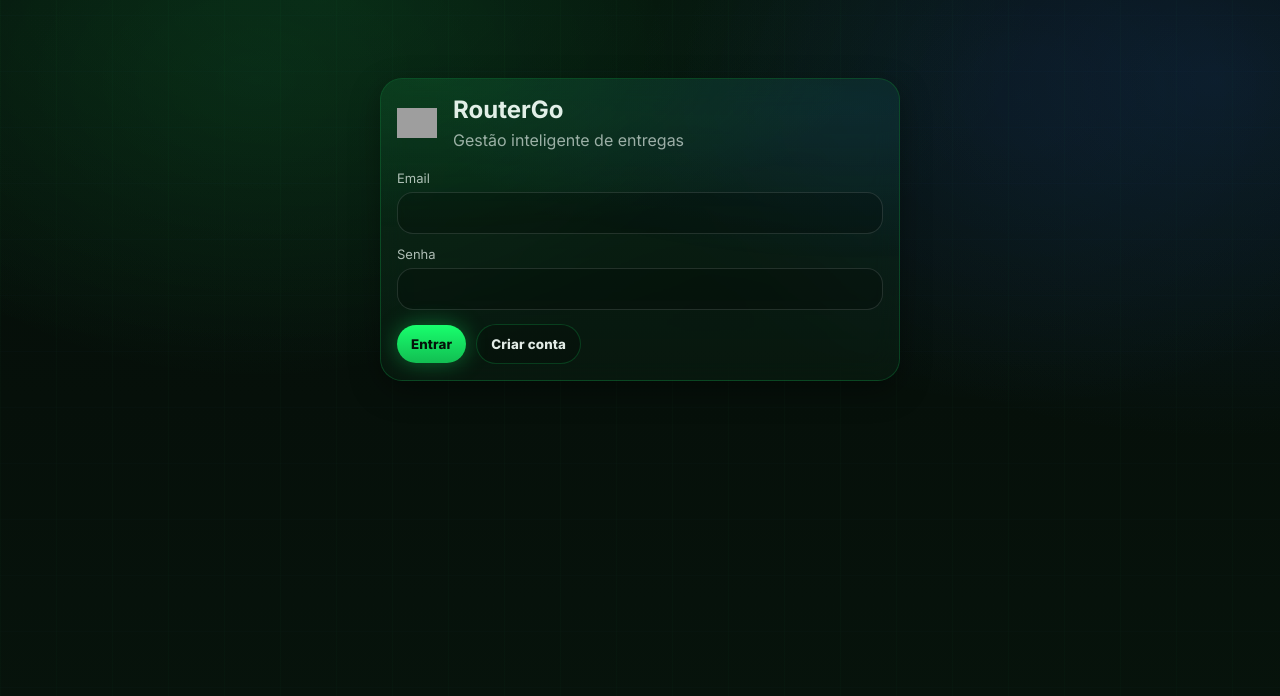
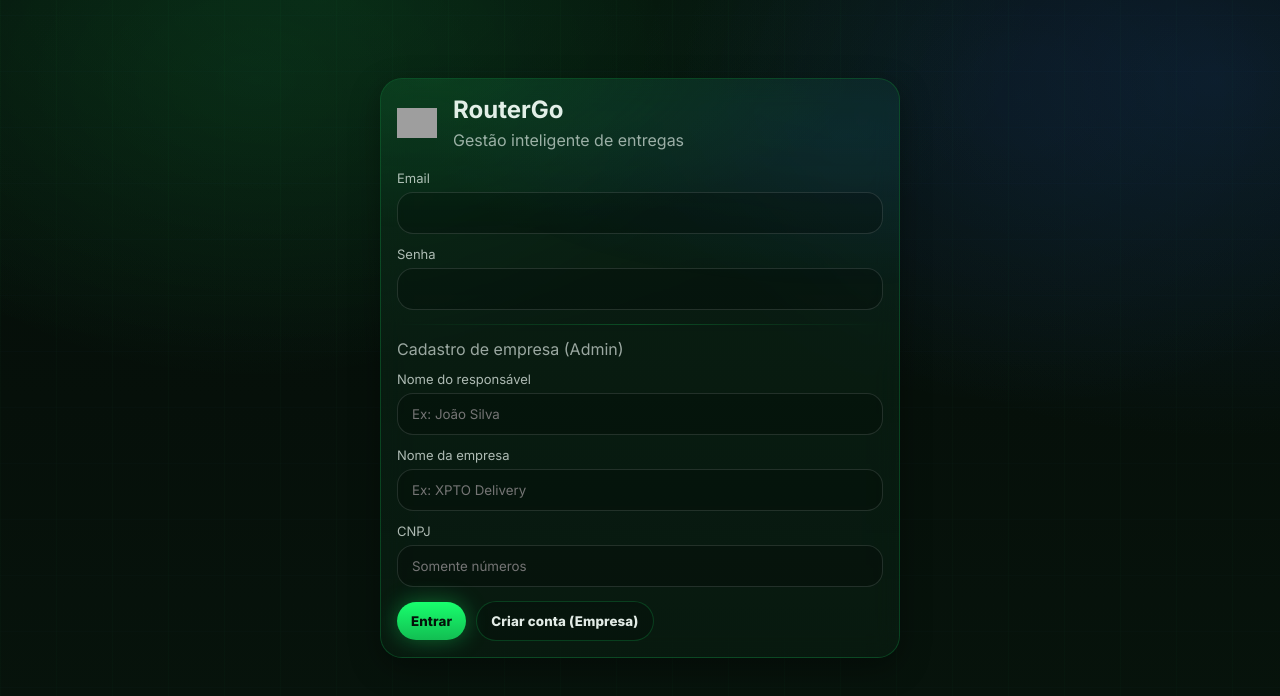
Before and after one commit to desengo/routergo, a React (Vite) app: page / in a window 1280 px wide. Shown: the top 696 px of the page. Built offline with nearby package versions, Linux system fonts and the light colour scheme; no server answers; grey boxes are pictures that could not be loaded.

Commit message:
Atualizar o Login.tsx

```diff
--- a/src/pages/Login.tsx
+++ b/src/pages/Login.tsx
@@ -1,9 +1,25 @@
 import React, { useState } from "react";
 import { supabase } from "../lib/supabase";
+
+function onlyDigits(s: string) {
+  return (s || "").replace(/\D/g, "");
+}
+
+// Validação simples (tamanho). Se quiser, eu coloco validação completa do dígito do CNPJ.
+function isValidCnpj(cnpj: string) {
+  const d = onlyDigits(cnpj);
+  return d.length === 14;
+}
 
 export default function Login() {
   const [email, setEmail] = useState("");
   const [password, setPassword] = useState("");
+
+  // ✅ novos campos do cadastro da empresa
+  const [responsibleName, setResponsibleName] = useState("");
+  const [companyName, setCompanyName] = useState("");
+  const [cnpj, setCnpj] = useState("");
+
   const [loading, setLoading] = useState(false);
 
   async function signIn(e: React.FormEvent) {
@@ -20,17 +36,75 @@ export default function Login() {
   }
 
   async function signUp() {
-    setLoading(true);
+    try {
+      setLoading(true);
 
-    const { error } = await supabase.auth.signUp({
-      email: email.trim(),
-      password,
-    });
+      const emailClean = email.trim();
+      const responsibleClean = responsibleName.trim();
+      const companyClean = companyName.trim();
+      const cnpjClean = onlyDigits(cnpj);
 
-    setLoading(false);
+      if (!emailClean) throw new Error("Digite um email.");
+      if (!password || password.length < 6) throw new Error("Senha precisa ter pelo menos 6 caracteres.");
+      if (!responsibleClean) throw new Error("Digite o nome do responsável.");
+      if (!companyClean) throw new Error("Digite o nome da empresa.");
+      if (!isValidCnpj(cnpjClean)) throw new Error("CNPJ inválido. Digite 14 números.");
 
-    if (error) alert(error.message);
-    else alert("Conta criada com sucesso!");
+      // 1) cria conta no Auth
+      const { data, error } = await supabase.auth.signUp({
+        email: emailClean,
+        password,
+      });
+      if (error) throw error;
+
+      // se o Supabase estiver com confirmação por email ligada,
+      // pode não existir sessão ainda. Mas o user id normalmente vem em data.user.
+      const userId = data.user?.id;
+      if (!userId) {
+        alert("Conta criada. Verifique seu email para confirmar e depois faça login.");
+        return;
+      }
+
+      // 2) cria/atualiza profile como admin (se você já usa profiles)
+      // Se sua tabela profiles não tiver essas colunas, me avise que eu ajusto.
+      await supabase
+        .from("profiles")
+        .upsert(
+          {
+            id: userId,
+            role: "admin",
+            display_name: responsibleClean,
+            driver_status: "offline",
+          },
+          { onConflict: "id" }
+        );
+
+      // 3) salva dados da empresa na tabela companies
+      const { error: cErr } = await supabase.from("companies").insert({
+        user_id: userId,
+        responsible_name: responsibleClean,
+        company_name: companyClean,
+        cnpj: cnpjClean,
+        email: emailClean,
+      });
+
+      if (cErr) {
+        // se falhar por CNPJ duplicado, já dá uma mensagem boa
+        const msg = (cErr as any)?.message || "Erro ao salvar empresa.";
+        throw new Error(msg);
+      }
+
+      // limpa campos
+      setResponsibleName("");
+      setCompanyName("");
+      setCnpj("");
+
+      alert("Empresa cadastrada com sucesso! ✅");
+    } catch (e: any) {
+      alert(e?.message || String(e));
+    } finally {
+      setLoading(false);
+    }
   }
 
   return (
@@ -61,6 +135,34 @@ export default function Login() {
             onChange={(e) => setPassword(e.target.value)}
           />
 
+          {/* ✅ Campos adicionais para cadastro de empresa (admin) */}
+          <div className="hr" />
+
+          <div className="muted" style={{ marginTop: 6 }}>
+            Cadastro de empresa (Admin)
+          </div>
+
+          <label>Nome do responsável</label>
+          <input
+            value={responsibleName}
+            onChange={(e) => setResponsibleName(e.target.value)}
+            placeholder="Ex: João Silva"
+          />
+
+          <label>Nome da empresa</label>
+          <input
+            value={companyName}
+            onChange={(e) => setCompanyName(e.target.value)}
+            placeholder="Ex: XPTO Delivery"
+          />
+
+          <label>CNPJ</label>
+          <input
+            value={cnpj}
+            onChange={(e) => setCnpj(e.target.value)}
+            placeholder="Somente números"
+          />
+
           <div className="row" style={{ gap: 10, marginTop: 14 }}>
             <button className="primary" type="submit" disabled={loading}>
               {loading ? "..." : "Entrar"}
@@ -72,7 +174,7 @@ export default function Login() {
               onClick={signUp}
               disabled={loading}
             >
-              Criar conta
+              Criar conta (Empresa)
             </button>
           </div>
         </form>
```
